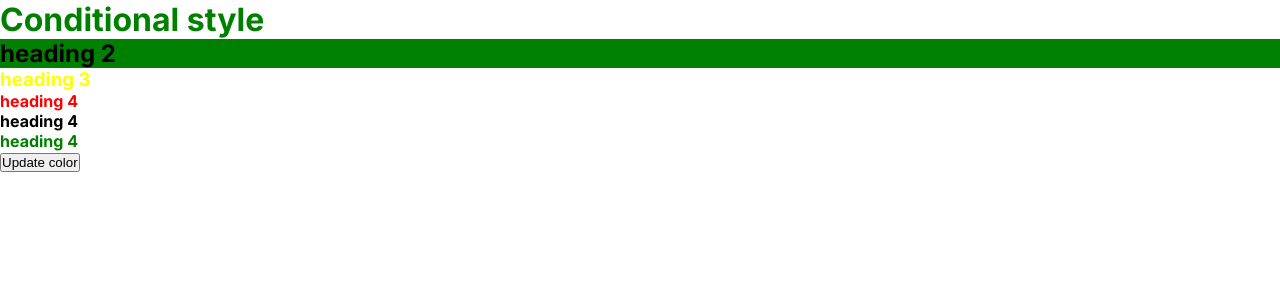
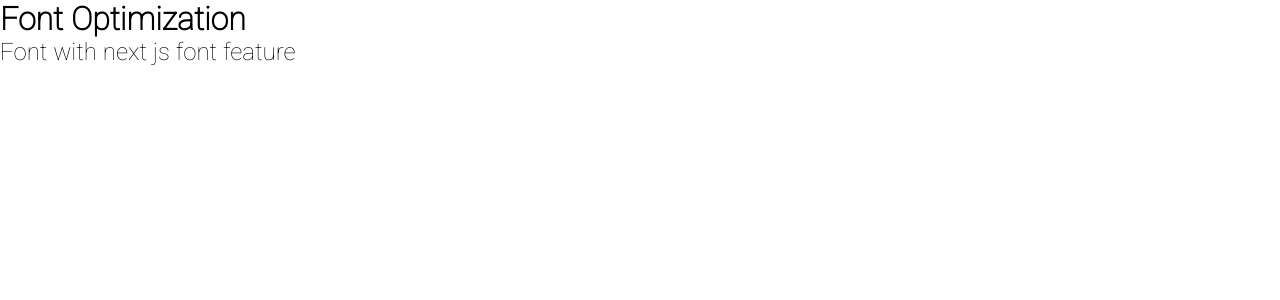
Before and after one commit to kodewithdky/nextjs, a Next.js app: page / in a window 1280 px wide. Shown: the top 300 px of the page. Built offline with nearby package versions, Linux system fonts and the light colour scheme.

Commit message:
Image and font optimization

```diff
--- a/next.config.js
+++ b/next.config.js
@@ -1,4 +1,8 @@
 /** @type {import('next').NextConfig} */
-const nextConfig = {}
+const nextConfig = {
+    images:{
+        domains:["www.icccricketschedule.com"]
+    }
+}
 
 module.exports = nextConfig
--- a/src/app/layout.js
+++ b/src/app/layout.js
@@ -1,17 +1,27 @@
-import './globals.css'
-import { Inter } from 'next/font/google'
+import "./globals.css";
+import { Inter } from "next/font/google";
 
-const inter = Inter({ subsets: ['latin'] })
+const inter = Inter({ subsets: ["latin"] });
 
 export const metadata = {
-  title: 'my-app',
-  description: 'Generated by create next app',
-}
+  title: "my-app",
+  description: "Generated by create next app",
+};
 
 export default function RootLayout({ children }) {
   return (
     <html lang="en">
+      <head>
+        {/* <div>
+          <link rel="preconnect" href="https://fonts.googleapis.com" />
+          <link rel="preconnect" href="https://fonts.gstatic.com" crossOrigin />
+          <link
+            href="https://fonts.googleapis.com/css2?family=Roboto:ital,wght@0,400;1,100;1,700;1,900&display=swap"
+            rel="stylesheet"
+          />
+        </div> */}
+      </head>
       <body className={inter.className}>{children}</body>
     </html>
-  )
+  );
 }
--- a/src/app/page.js
+++ b/src/app/page.js
@@ -1,18 +1,33 @@
 "use client";
-import { useState } from 'react';
-import style from './style.module.css'
+
+import Image from "next/image";
+import Profile from "../../public/vercel.svg";
+import { Roboto } from "next/font/google";
+
+const roboto = Roboto({
+  weight: "100",
+  subsets: ["latin"],
+  display: "swap",
+});
 export default function Home() {
-   const [color,setColor]=useState('red')
-   const {red,green}=style
+  console.log(Profile);
+
   return (
     <main>
-      <h1 className={color=='red'?style.green:style.red}>Conditional style</h1>
-      <h2 style={{backgroundColor:color=='red'?'green':'red'}}>heading 2</h2>
-      <h3 id={style.yellow}>heading 3</h3>
-      <h4 className={red}>heading 4</h4>
-      <h4>heading 4</h4>
-      <h4 className={green}>heading 4</h4>
-      <button onClick={()=>setColor("green")}>Update color</button>
+      {/* <h1>Image Optimization</h1> */}
+      {/* <Image src={Profile}/>
+      <img src={Profile.src} alt="img" /> */}
+
+      {/* <Image
+        src="https://www.icccricketschedule.com/wp-content/uploads/2023/06/ICC-Cricket-World-Cup-2023.jpg"
+        width={200}
+        height={200}
+        alt="img"
+      /> */}
+
+      <h1 style={{ fontFamily: "Roboto" }}>Font Optimization</h1>
+
+      <h2 className={roboto.className}>Font with next js font feature</h2>
     </main>
   );
 }
```
